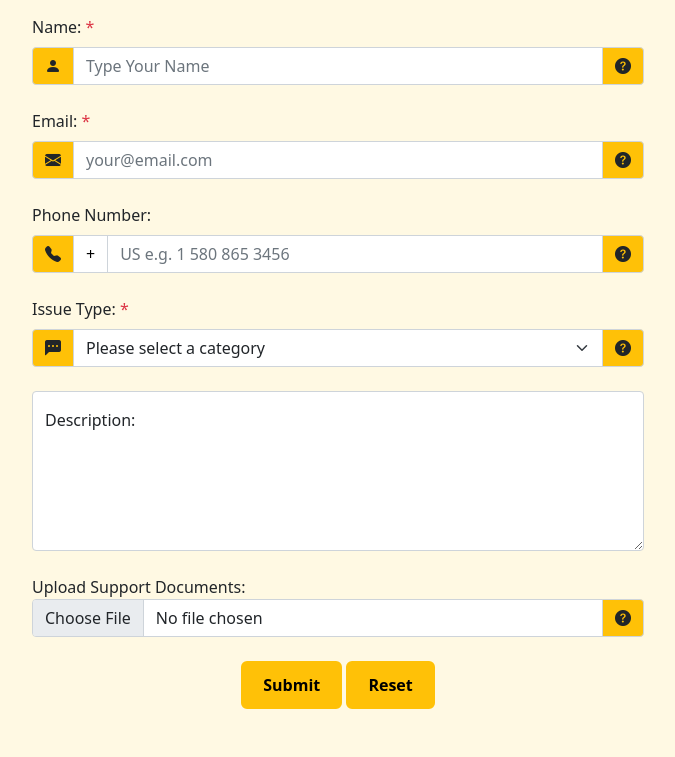
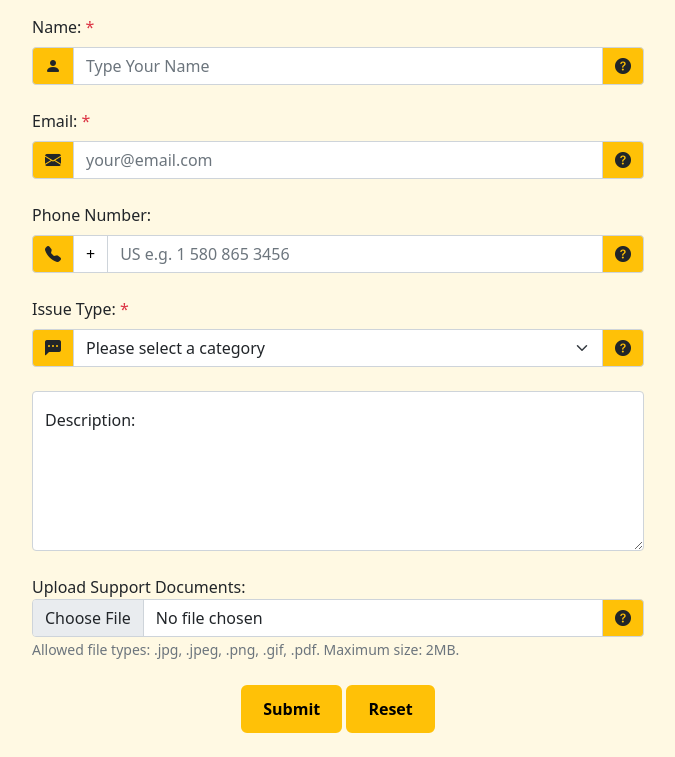
Before and after one commit to DJMax2007/M-squared, a Flask app: page / in a window 1280 px wide. Shown: the part 147-904 px from the top of the page, without its empty margins (302-977 px from the left). Before the commit the page ends 856 px from the top, so only its background shows below. Run offline with Flask 3, Linux system fonts and the light colour scheme; some libraries are stand-ins or nearby versions.

Commit message:
feedback file types added

```diff
--- a/templates/feedback.html
+++ b/templates/feedback.html
@@ -96,6 +96,9 @@
                   <i class="bi bi-question-circle-fill"></i>
                 </span>
               </div>
+              <small class="form-text text-muted">
+              Allowed file types: .jpg, .jpeg, .png, .gif, .pdf. Maximum size: 2MB.
+              </small>
             </div>
 
             <div class="mb-4 text-center">
```
